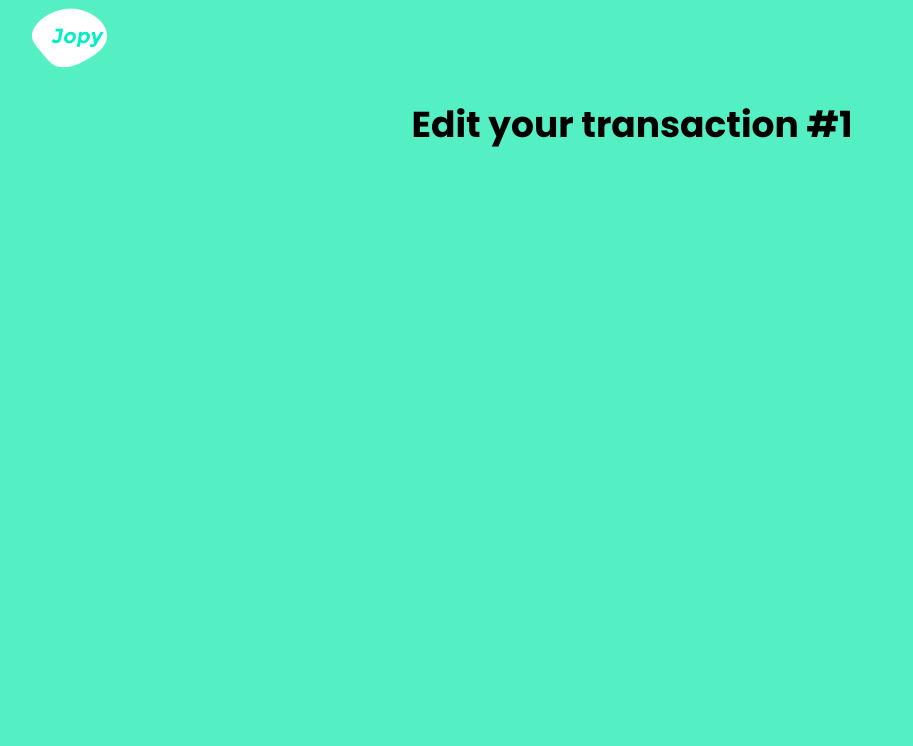
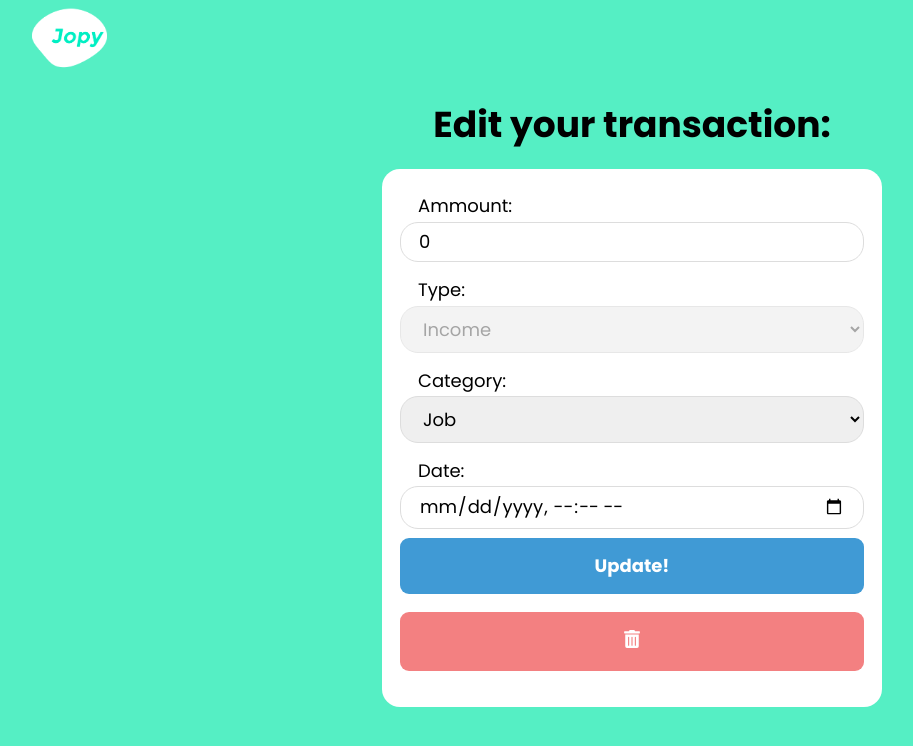
Before and after one commit to angelmgl/jopy-front, a React (Create React App) app: page /transaction/1 in a window 1280 px wide. Shown: the top 746 px of the page, without its empty margins (8-921 px from the left). Built offline with nearby package versions, Linux system fonts and the light colour scheme; no server answers.

Commit message:
Add styles and functions to the transaction page

```diff
--- a/src/components/Transaction.js
+++ b/src/components/Transaction.js
@@ -20,7 +20,7 @@ const Transaction = ({
         <p className="ammount">
             {type === "income" ? `+${ammount} $` : `-${ammount} $`}
             <Link to={`/transaction/${id}`}>
-                <FaEdit />
+                <FaEdit className="edit-icon" />
             </Link>
         </p>
     </div>
--- a/src/css/layout/_transaction.scss
+++ b/src/css/layout/_transaction.scss
@@ -22,6 +22,11 @@
         justify-content: space-between;
         align-items: center;
         font-weight: bold;
+
+        .edit-icon {
+            color: #fff;
+            font-size: 1.2rem;
+        }
     }
 }
 
@@ -40,3 +45,14 @@
         background-color: $spendsColor;
     }
 }
+
+.delete {
+    color: #fff;
+}
+
+.success {
+    width: 100%;
+    padding: 0.5rem;
+    border-radius: 1rem;
+    background-color: $incomeColor;
+}
--- a/src/css/styles.css
+++ b/src/css/styles.css
@@ -889,6 +889,11 @@ nav .nav-links li a {
   font-weight: bold;
 }
 
+.transaction .ammount .edit-icon {
+  color: #fff;
+  font-size: 1.2rem;
+}
+
 .income {
   background-color: #3de4b8;
 }
@@ -904,4 +909,15 @@ nav .nav-links li a {
 .spends:hover {
   background-color: #ee5253;
 }
+
+.delete {
+  color: #fff;
+}
+
+.success {
+  width: 100%;
+  padding: 0.5rem;
+  border-radius: 1rem;
+  background-color: #1dd1a1;
+}
 /*# sourceMappingURL=styles.css.map */
--- a/src/pages/Transaction.js
+++ b/src/pages/Transaction.js
@@ -1,10 +1,159 @@
-import { useParams } from "react-router-dom";
+import { Redirect, useParams } from "react-router-dom";
+import { useState, useEffect } from "react";
+import axios from "axios";
+import { FaTrashAlt } from "react-icons/fa";
+import Loader from "../components/Loader";
 
 const Transaction = () => {
     const { id } = useParams();
-    return(
-        <h1>Edit your transaction #{id}</h1>
-    )
-}
+
+    const [ammount, setAmmount] = useState(0);
+    const [type, setType] = useState("income");
+    const [income_category, setIncome_category] = useState("");
+    const [spends_category, setSpends_category] = useState("");
+    const [created_at, setCreated_at] = useState("");
+    const [isLoading, setIsLoading] = useState(true);
+    const [message, setMessage] = useState("");
+    const [shouldRedirect, setShouldRedirect] = useState(false);
+
+    useEffect(() => {
+        const fetchTransactions = async () => {
+            try {
+                const res = await axios.get(`/transactions/${id}`);
+                setAmmount(res.data[0].ammount);
+                setType(res.data[0].type);
+                setSpends_category(res.data[0].spends_category);
+                setIncome_category(res.data[0].income_category);
+                setCreated_at(res.data[0].created_at.slice(0, 16));
+                setIsLoading(false);
+            } catch (error) {
+                console.log(error.response);
+                setIsLoading(false);
+            }
+        }
+
+        fetchTransactions()
+    }, [id]);
+
+    const handleSubmit = (e) => {
+        e.preventDefault();
+
+        const data = {
+            ammount: parseFloat(ammount),
+            type,
+            income_category: type === "income" ? income_category : null,
+            spends_category: type === "spends" ? spends_category : null,
+            created_at,
+        };
+
+        editTransaction(data);
+    };
+
+    const deleteTransaction = async () => {
+        try {
+            const res = await axios.delete(`/transactions/${id}`);
+            setMessage(res.data.message);
+            setTimeout(() => setShouldRedirect(true), 1500);
+        } catch (error) {
+            console.log(error.response);
+        }
+    }
+
+    const editTransaction = async (data) => {
+        try {
+            const res = await axios.put(`/transactions/${id}`, data);
+            setMessage(res.data.message);
+            setTimeout(() => setShouldRedirect(true), 1500);
+        } catch (error) {
+            console.log(error.response);
+        }
+    }
+
+    if(shouldRedirect) return <Redirect to="/" />
+    if(isLoading) return <Loader />
+    return (
+        <main className="container">
+            <h1>Edit your transaction:</h1>
+            <form onSubmit={handleSubmit} className="form">
+                <div className="field">
+                    <label htmlFor="ammount">Ammount:</label>
+                    <input
+                        id="ammount"
+                        type="number"
+                        value={ammount}
+                        onChange={(e) => setAmmount(e.target.value)}
+                        min="0"
+                        step="0.01"
+                        required
+                    />
+                </div>
+                <div className="field">
+                    <label htmlFor="type">Type:</label>
+                    <select
+                        onChange={(e) => setType(e.target.value)}
+                        value={type} disabled
+                    >
+                        <option value="income">Income</option>
+                        <option value="spends">Spends</option>
+                    </select>
+                </div>
+                <div className="field">
+                    <label htmlFor="category">Category:</label>
+                    {type === "spends" ? (
+                        <select
+                            onChange={(e) => setSpends_category(e.target.value)}
+                            value={spends_category}
+                        >
+                            <option value="food">Food</option>
+                            <option value="transport">Transport</option>
+                            <option value="fun">Fun</option>
+                            <option value="clothes">Clothes</option>
+                            <option value="taxes">Taxes</option>
+                            <option value="health">Health</option>
+                            <option value="home">Home</option>
+                            <option value="shopping">Shopping</option>
+                            <option value="other">Other</option>
+                        </select>
+                    ) : (
+                        <select
+                            onChange={(e) => setIncome_category(e.target.value)}
+                            value={income_category}
+                        >
+                            <option value="job">Job</option>
+                            <option value="extra">Extra</option>
+                            <option value="gift">Gift</option>
+                        </select>
+                    )}
+                </div>
+                <div className="field">
+                    <label htmlFor="date">Date:</label>
+                    <input
+                        id="date"
+                        type="datetime-local"
+                        value={created_at}
+                        onChange={(e) => setCreated_at(e.target.value)}
+                    />
+                </div>
+                {ammount > 0 ? (
+                    <button type="submit" className="btn btn-primary">
+                        Update!
+                    </button>
+                ) : (
+                    <button type="submit" className="btn btn-primary" disabled>
+                        Update!
+                    </button>
+                )}
+                <button className="btn spends" onClick={deleteTransaction}>
+                    <FaTrashAlt className="delete" />
+                </button>
+                {
+                    message
+                    ? <p className="success">{message}</p>
+                    : ""
+                }
+            </form>
+        </main>
+    );
+};
 
 export default Transaction;
```
Also changed, not shown: 1 other file (tests, documents, lock files or other folders).
